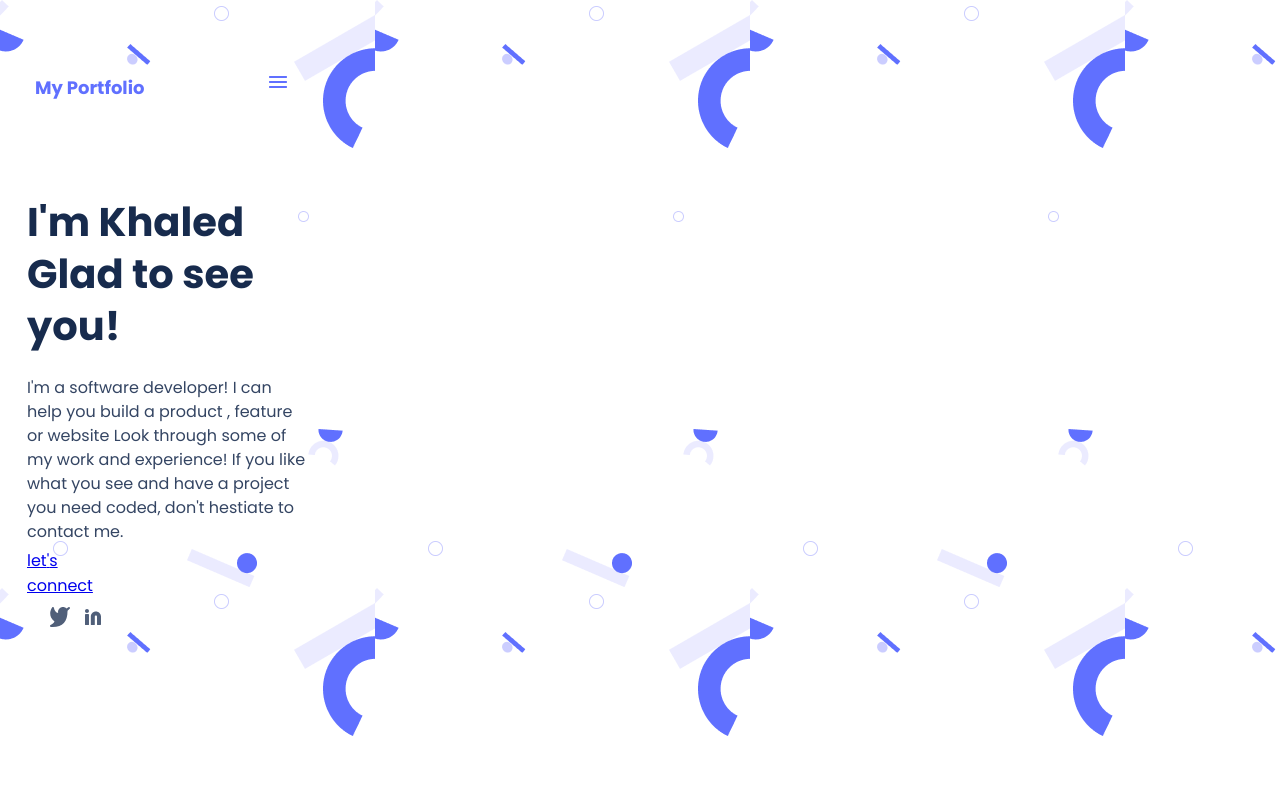
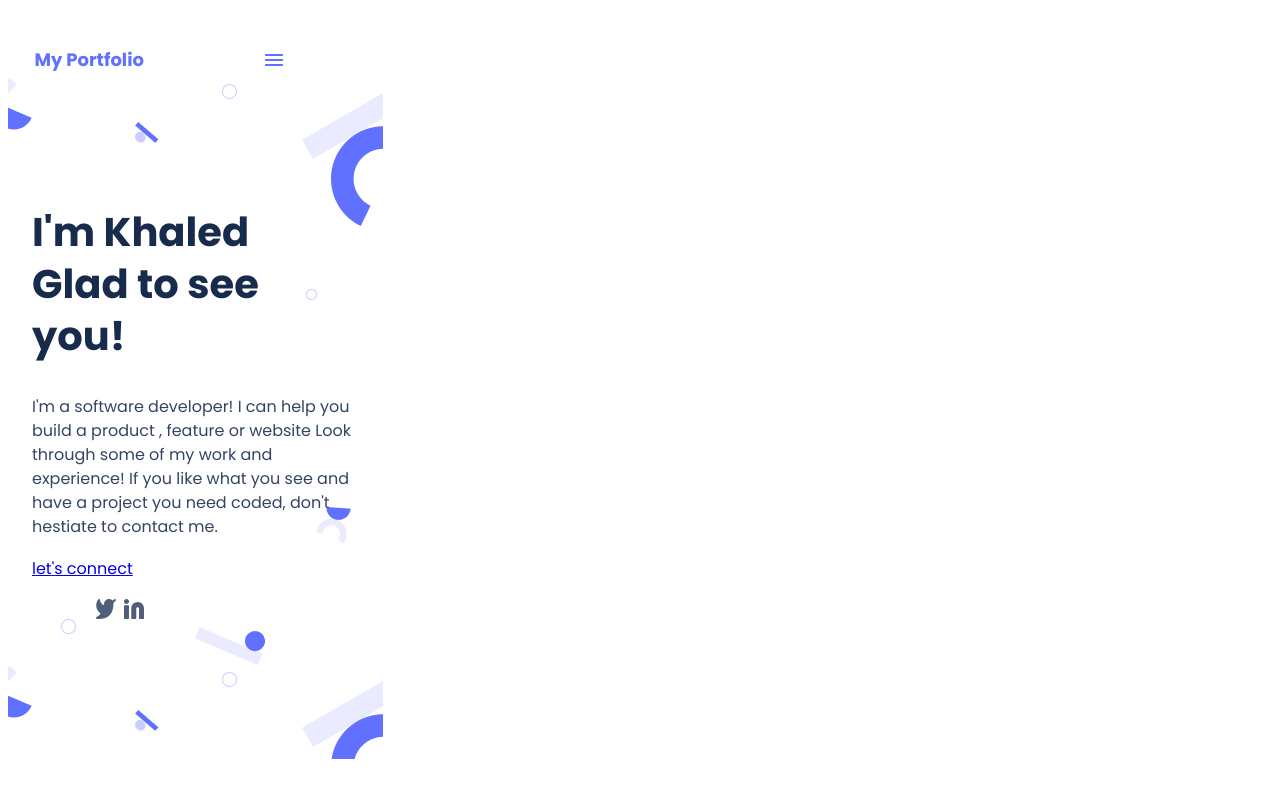
Before and after one commit to Khaled-Alaa-1/Portfolio, a website: page index.html in a window 1280 px wide. Drawn offline with Linux system fonts and the light colour scheme.

Commit message:
Changes On Readme

```diff
--- a/index.html
+++ b/index.html
@@ -22,28 +22,25 @@
             class="hum"
             src="photo/Icon - Menu.png"
             alt=""
-            style="height: 24px; width: 24px"
           />
         </div>
       </header>
       <div class="main">
-        <h1>
-          <strong> I<span>&#39;</span>m Khaled Glad to see you! </strong>
-        </h1>
-        <h3>
+        <h2>
+           I<span>&#39;</span>m Khaled Glad to see you!
+        </h2>
+        <p class="Main-Text">
           I<span>&#39;</span>m a software developer! I can help you build a
           product , feature or website Look through some of my work and
           experience! If you like what you see and have a project you need
           coded, don<span>&#39;</span>t hestiate to contact me.
-        </h3>
-        <div class="icon">
-          <a class="icon-1" href="https://www.facebook.com/khaled.alaa.1420354/"
+        </p>
+        <div class="Link">
+          <a class="link-Facebook" href="https://www.facebook.com/khaled.alaa.1420354/"
             >let<span>&#39;</span>s connect</a
           >
         </div>
-      </div>
-    </div>
-    <div class="icon-3">
+          <div class="icon">
       <div class="icon">
         <a class="icon-1" href="https://twitter.com/Khaled86756991"
           ><img src="photo/Vector.svg"
@@ -51,11 +48,14 @@
       </div>
       <div class="icon">
         <a
-          class="icon-1"
+          class="icon-2"
           href="https://www.linkedin.com/in/khaled-alaa-594bb9256/"
-          ><img src="photo/Linkedin icon.svg" style="height: 16px; width: 16px"
+          ><img src="photo/Linkedin icon.svg"
         /></a>
       </div>
     </div>
+      </div>
+  </div>
+
   </body>
 </html>
--- a/style.css
+++ b/style.css
@@ -2,10 +2,6 @@ body {
   width: 375px;
   background-color: #fff;
   font-family: 'Poppins', sans-serif;
-  margin: 35px;
-  background-image: url(photo/header-shapes\ mobile.png);
-  background-size: 375px;
-  font-style: bold;
 }
 
 .hum {
@@ -13,45 +9,57 @@ body {
   margin-left: 30px;
 }
 
+.head {
+  height: 24px;
+  display: flex;
+ justify-content: center;
+ align-items: center;
+}
+
 header {
-  border: 233px;
-  margin-top: 60px;
-  height: 120px;
-  width: 300px;
+  margin-top: 40px;
+  height: 30px;
+  width: 280px;
   flex-wrap: nowrap;
   flex-direction: row;
+  display: inline-block;
 }
 
-h1 {
-  width: 320px;
-  height: 150px;
+h2 {
+    margin-top: 128px;
+  font-family: 'Poppins';
   font-style: normal;
   font-weight: 700;
   font-size: 40px;
   line-height: 52px;
-  display: flex;
-  align-items: center;
-  color: #172b4d;
+  justify-content: center;
+  color: #172B4D;
+  width: 300px;
+  margin-left: 24px;
 }
 
-h3 {
-  width: 280px;
-  height: 156px;
-  font-style: normal;
+.Main-Text {
+  width: 327px;
+  height: 146px;
+  font-family: 'Poppins';
   font-weight: 400;
   font-size: 16px;
   line-height: 24px;
   color: #344563;
+  margin-left: 24px;
 }
 
 .icon-1 {
-  height: 16px;
-  width: 16px;
+  height: 24px;
+  width: 24px;
+  color: #7F8CFF;
+  margin-left: 70px;
 }
 
-.icon {
+.icon-2 {
   height: 24px;
   width: 24px;
+  margin-left: 10.1px;
 }
 
 .log {
@@ -64,6 +72,7 @@ h3 {
   vertical-align: center;
   display: inline-block;
   margin-right: 87px;
+  margin-left: 24px;
 }
 
 a {
@@ -72,13 +81,27 @@ a {
 }
 
 .main {
-  margin: -8px;
+  align-items: center;
   display: inline-block;
+  background-image: url(photo/header-shapes\ mobile.png);
+  width: 100%;
+  height: 681px;
+  margin-left: auto;
 }
 
-.icon-3 {
+.icon {
   width: 70px;
   justify-content: space-around;
   display: flex;
   padding: 9px;
 }
+.Link {
+    margin-left: 24px;
+    width: 117px;
+    height: 24px;
+    font-family: 'Poppins';
+    font-weight: 500;
+    font-size: 16px;
+    line-height: 24px;
+    color: #7F8CFF;
+}
```
Also changed, not shown: README.md.
